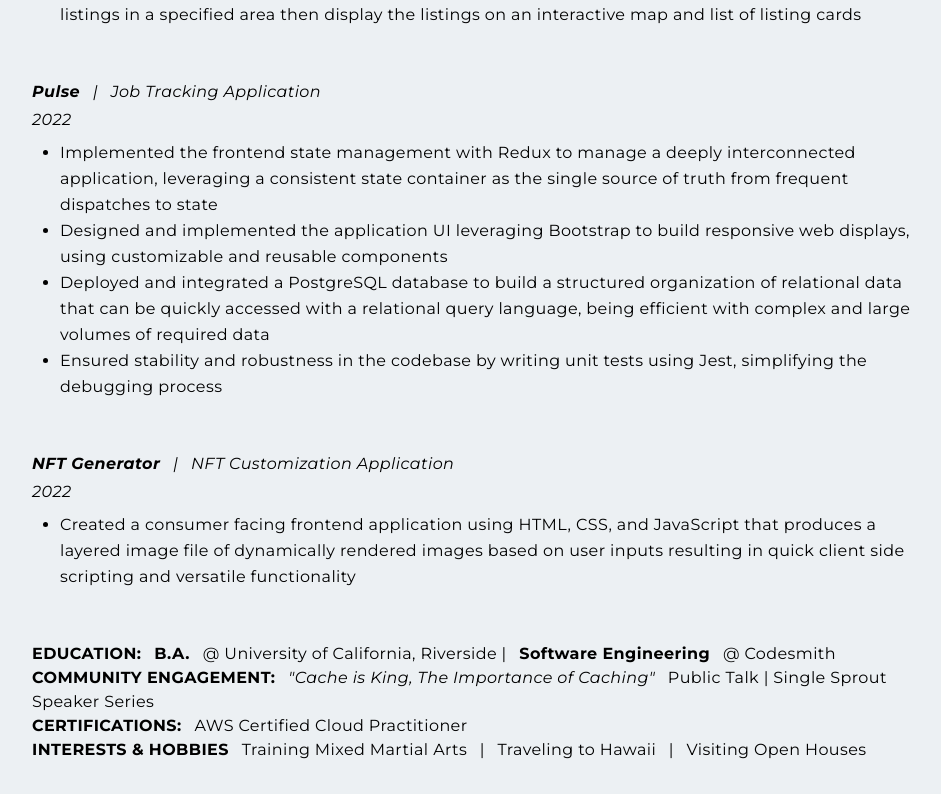
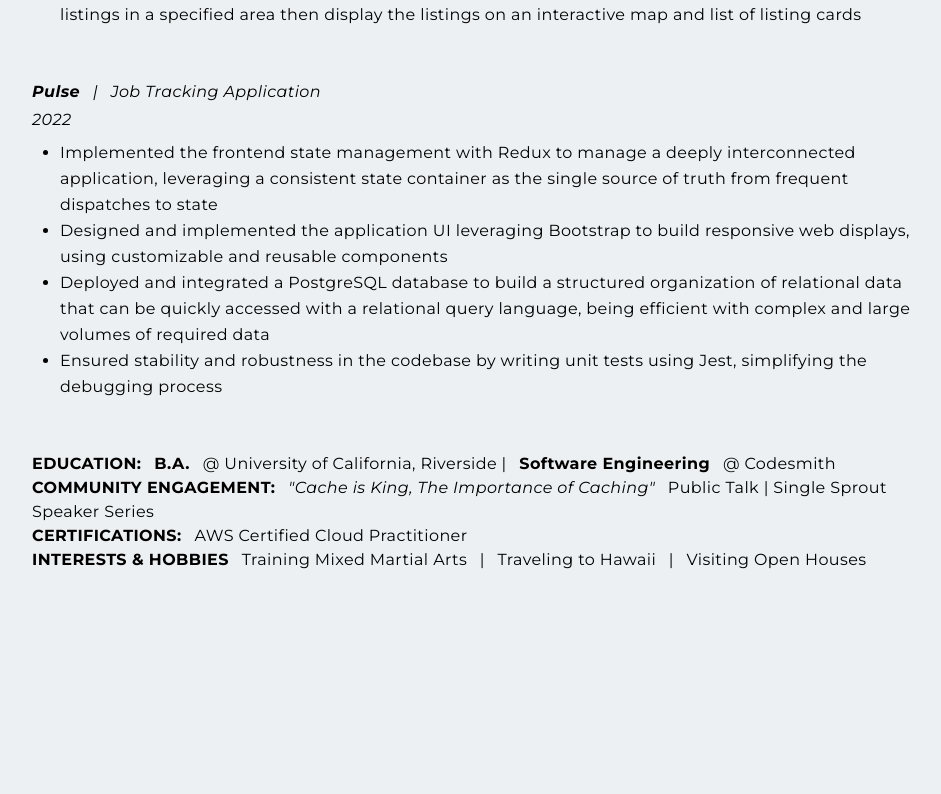
Before and after one commit to andrewcpark/personal-website, a Next.js app: page /resume in a window 1280 px wide. Shown: the part 1541-2335 px from the top of the page, without its empty margins (146-1087 px from the left). After the commit the page ends 2145 px from the top, so only its background shows below. Built offline with nearby package versions, Linux system fonts and the light colour scheme.

Commit message:
updated resume

```diff
--- a/pages/resume.jsx
+++ b/pages/resume.jsx
@@ -203,21 +203,6 @@ const resume = () => {
         </div>
 
         <div className="py-6">
-          <p className="italic">
-            <span className="font-bold"> NFT Generator </span>
-            <span className="px-2">|</span> NFT Customization Application
-          </p>
-          <p className="py-1 italic">2022</p>
-          <ul className="list-disc list-outside px-7 py-1 leading-relaxed">
-            <li>
-              Created a consumer facing frontend application using HTML, CSS,
-              and JavaScript that produces a layered image file of dynamically
-              rendered images based on user inputs resulting in quick client
-              side scripting and versatile functionality
-            </li>
-          </ul>
-        </div>
-        <div className="py-6">
           <p>
             <span className="uppercase font-bold"> Education: </span>
             <span className="px-2 font-bold"> B.A. </span> @ University of
```
